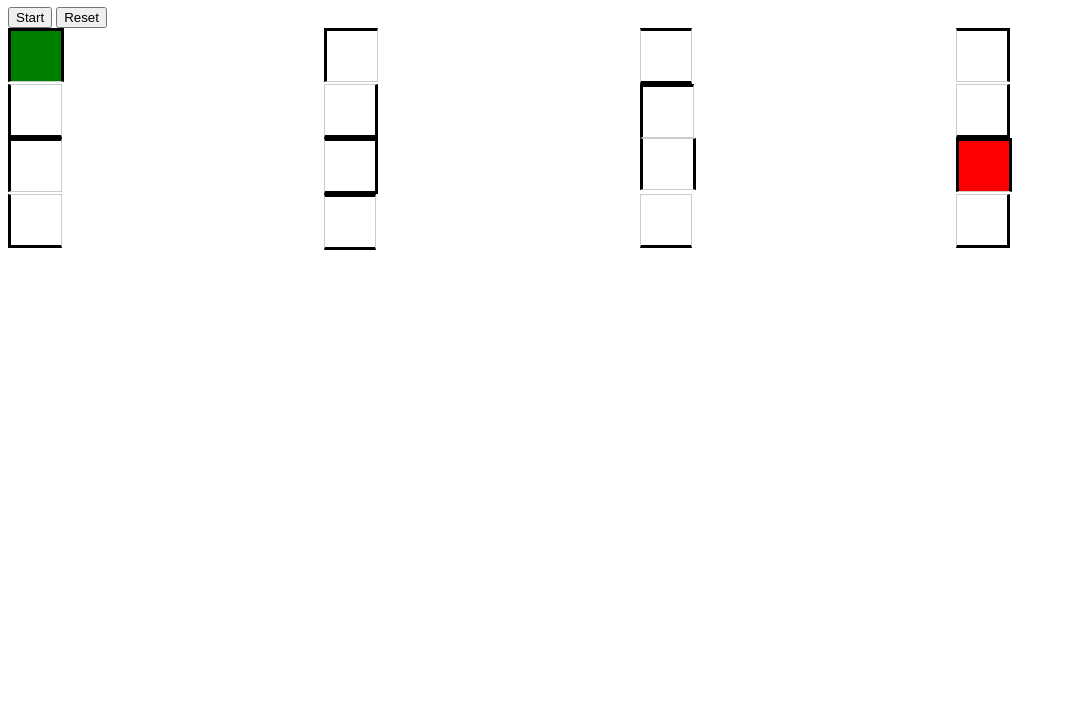
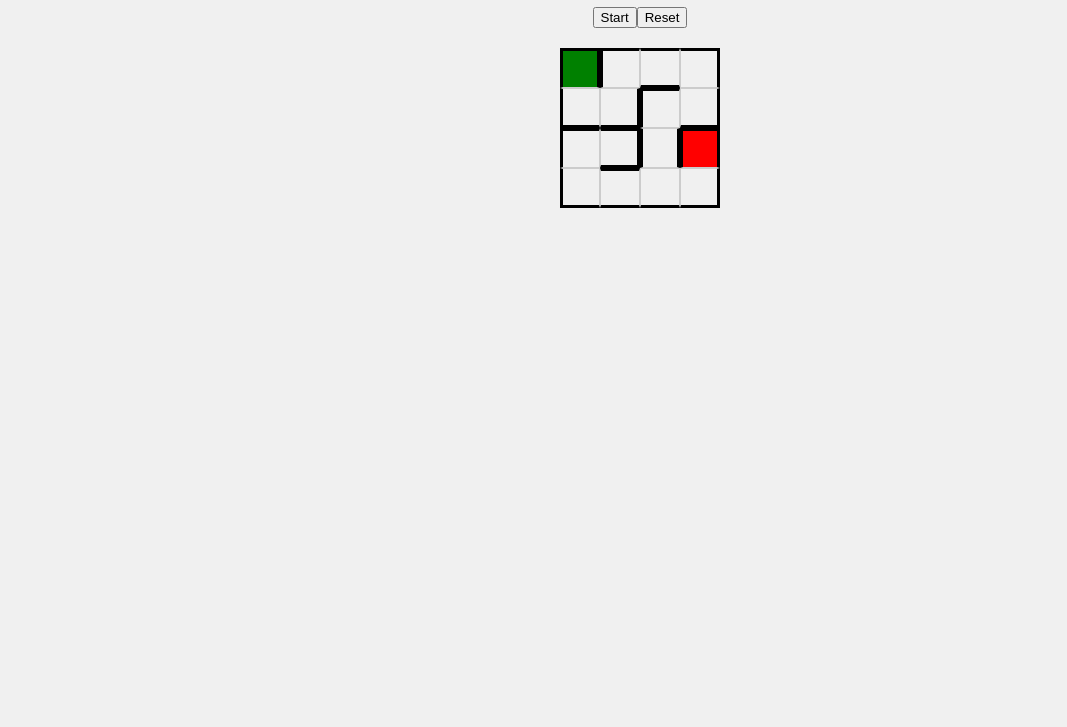
Before and after one commit to MarkusIngerslev/Labyrint, a website with bundled scripts: page Labyrint solver/index.html in a window 1280 px wide. Shown: the part 73-800 px from the top of the page, without its empty margins (0-1067 px from the left). Built offline with nearby package versions, Linux system fonts and the light colour scheme.

Commit message:
Ændret/rettet i css så labyrinten nu ser flotter og mere læsligt ud

```diff
--- a/Labyrint solver/js/view.js
+++ b/Labyrint solver/js/view.js
@@ -7,6 +7,8 @@ export default class MazeView {
 
   displayMaze() {
     this.labyrinthElement.innerHTML = ""; // Rens tidligere visning
+    this.labyrinthElement.style.gridTemplateColumns = `repeat(${this.maze.cols}, 40px)`;
+
     this.maze.grid.forEach((row, rowIndex) => {
       row.forEach((cell, colIndex) => {
         const cellDiv = document.createElement("div");
--- a/Labyrint solver/style.css
+++ b/Labyrint solver/style.css
@@ -1,13 +1,40 @@
+body {
+  font-family: Arial, sans-serif;
+  margin: 0;
+  padding: 0;
+  background-color: #f0f0f0;
+}
+
+/* Centering af overskrift og knapper */
+h1 {
+  text-align: center;
+}
+
+#buttons {
+  display: flex;
+  justify-content: center;
+  margin: 20px;
+}
+
+/* Centrering af labyrinten */
 #labyrint {
   display: grid;
-  grid-template-columns: repeat(4, 1fr); /* Juster baseret på maze størrelse */
+  justify-content: center;
+  margin: 20px auto;
+  box-sizing: border-box;
 }
+
+/* Celle styling */
 .cell {
-  width: 50px;
-  height: 50px;
+  width: 40px;
+  height: 40px;
+  background-color: #f0f0f0;
+  border: 1px solid #ccc;
+  box-sizing: border-box;
   position: relative;
-  border: 1px solid #ccc;
 }
+
+/* Væg styling */
 .wall-north {
   border-top: 3px solid black;
 }
@@ -20,12 +47,11 @@
 .wall-west {
   border-left: 3px solid black;
 }
+
+/* Start og mål celler */
 .start {
   background-color: green;
 }
 .goal {
   background-color: red;
 }
-.path {
-  background-color: lightblue;
-}
```
